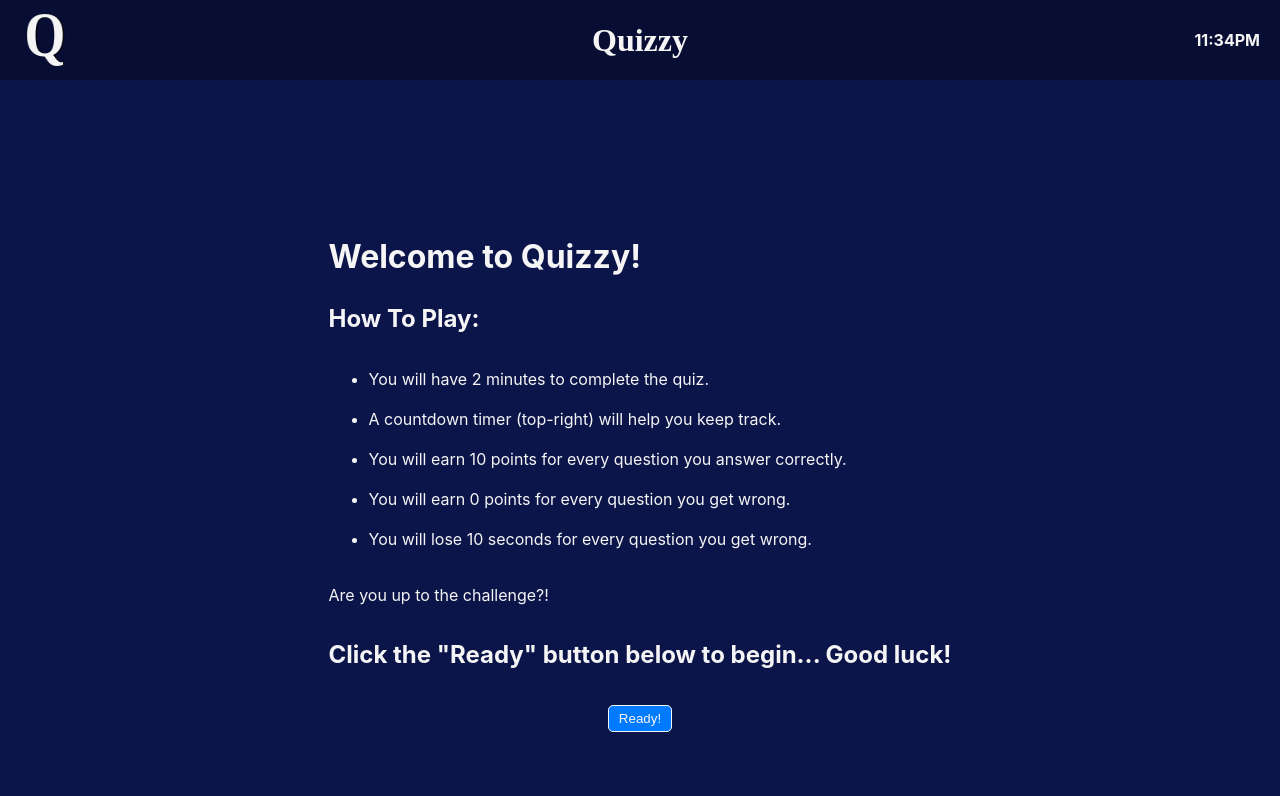
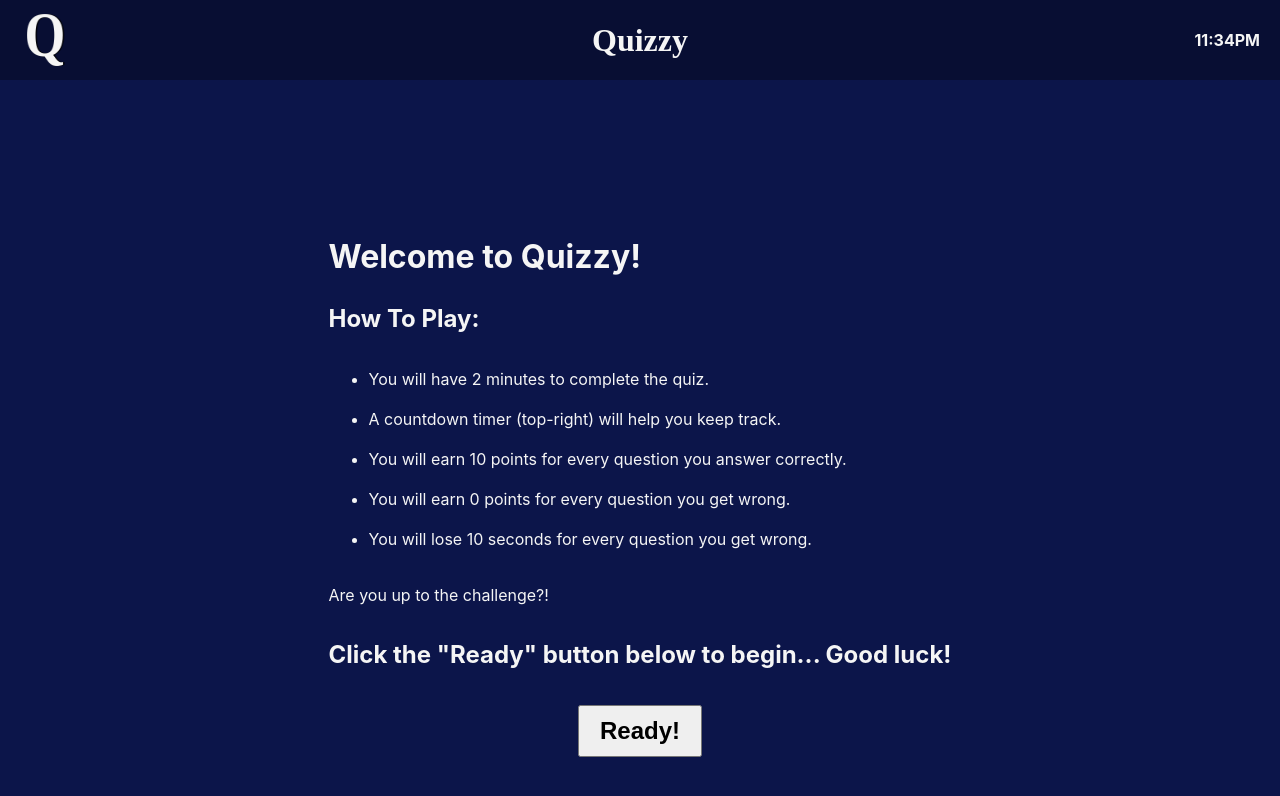
Before and after one commit to brokenhoax/Code_Challenge_Front, a React (Create React App) app: page / in a window 1280 px wide. Shown: the top 796 px of the page. Built offline with nearby package versions, Linux system fonts and the light colour scheme.

Commit message:
Change CSS Style on Click for 'Ready' Button

```diff
--- a/src/components/main/Main.jsx
+++ b/src/components/main/Main.jsx
@@ -1,7 +1,18 @@
 import styles from "./Main.module.css"
+import React, { useState } from "react";
 import Questions from "../../db/Quiz_Data"
 
 const Main = () => {
+
+    const [startClass, setStartClass] = useState(true);
+
+
+
+    const startGame = () => {
+        console.log("Quiz Started");
+        setStartClass(!startClass);
+    }
+
 
     return (
     <div className={styles.main}>
@@ -30,11 +41,10 @@ const Main = () => {
                     </div>
                 </div>
                 <div className="controls">
-                    <button className={styles.startBtn, styles.btn}>Ready!</button>
+                    <button className={startClass ? `${styles.startBtn}`: `${styles.hide}`} onClick={startGame}>Ready!</button>
                     <button id={styles.nextBtn} className={`${styles.nextBtn} ${styles.btn} ${styles.btnPrimary} ${styles.hide}`}>Next</button>
                     <button id={styles.resultsBtn} className={`${styles.resultsBtn} ${styles.btn} ${styles.btnPrimary} ${styles.hide}`}>Submit Your Results!</button>
                 </div>
-                <div id="scoreboard" className="hide"></div>
             </div>
         </div>
     </div>
```
